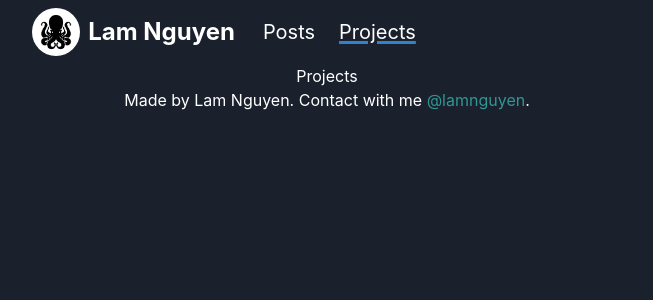
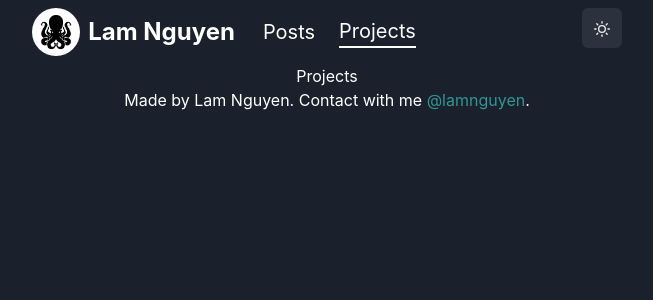
Before and after one commit to DawnGate/mal-blog, a Next.js app: page /projects in a window 1280 px wide. Shown: the top 300 px of the page, without its empty margins (313-966 px from the left). Built offline with nearby package versions, Linux system fonts and the light colour scheme.

Commit message:
update: icon change theme color

```diff
--- a/components/hearder.js
+++ b/components/hearder.js
@@ -7,12 +7,18 @@ import {
   Link,
   Text,
 } from '@chakra-ui/react'
+import { motion } from 'framer-motion'
 import NextLink from 'next/link'
 import { useRouter } from 'next/router'
+import IconChangeColor from './iconChangeColor'
 
 const Logo = () => {
   return (
-    <HStack>
+    <HStack
+      as={motion.div}
+      whileHover={{ scale: 1.1 }}
+      transition="0.1s linear"
+    >
       <Avatar
         size="md"
         name="Lam Nguyen"
@@ -27,16 +33,10 @@ const Logo = () => {
 
 const NavBarItem = ({ title, src, isActive }) => {
   return (
-    <Link as={NextLink} href={src}>
-      <Box
-        padding={2}
-        textTransform="capitalize"
-        {...(isActive && {
-          textDecoration: 'underline solid 3px',
-          textDecorationColor: 'blue.500',
-        })}
-      >
+    <Link as={NextLink} href={src} variant="noUnderline">
+      <Box padding={2} textTransform="capitalize">
         <Text fontSize="xl">{title}</Text>
+        {isActive && <Box transitionDuration={'1s'} borderTop="2px"></Box>}
       </Box>
     </Link>
   )
@@ -45,7 +45,7 @@ const NavBarItem = ({ title, src, isActive }) => {
 const HeaderContent = ({ currentRoute }) => {
   const routes = ['posts', 'projects']
   return (
-    <HStack paddingX={5}>
+    <HStack paddingX={5} flex={'1'}>
       {routes.map((item) => (
         <NavBarItem
           key={item}
@@ -67,6 +67,7 @@ const Header = () => {
           <Logo />
         </Link>
         <HeaderContent currentRoute={router.asPath} />
+        <IconChangeColor />
       </Container>
     </Center>
   )
--- /dev/null
+++ b/components/iconChangeColor.js
@@ -0,0 +1,41 @@
+import { IconButton, useColorMode } from '@chakra-ui/react'
+import { SunIcon, MoonIcon } from '@chakra-ui/icons'
+import { AnimatePresence, motion } from 'framer-motion'
+
+const IconAnimation = ({ children, colorMode }) => {
+  return (
+    <AnimatePresence>
+      <motion.div
+        key={colorMode}
+        initial={{ opacity: 0 }}
+        animate={{ opacity: 1 }}
+        exit={{ opacity: 0 }}
+      >
+        {children}
+      </motion.div>
+    </AnimatePresence>
+  )
+}
+
+const IconChangeColor = () => {
+  const { colorMode, toggleColorMode } = useColorMode()
+  return (
+    <IconButton
+      onClick={toggleColorMode}
+      aria-label="Change color theme"
+      icon={
+        colorMode === 'dark' ? (
+          <IconAnimation colorMode={colorMode}>
+            <SunIcon />
+          </IconAnimation>
+        ) : (
+          <IconAnimation>
+            <MoonIcon colorMode={colorMode} />
+          </IconAnimation>
+        )
+      }
+    />
+  )
+}
+
+export default IconChangeColor
--- a/config/theme.js
+++ b/config/theme.js
@@ -15,7 +15,9 @@ const LinkTheme = {
     noUnderline: {
       _hover: {
         textDecoration: 'none',
-        transform: 'scale(1.05, 1.05)',
+      },
+      _visited: {
+        textDecoration: 'none',
       },
     },
   },
--- a/package.json
+++ b/package.json
@@ -13,6 +13,7 @@
   "author": "kr4k9n",
   "license": "MIT",
   "dependencies": {
+    "@chakra-ui/icons": "2.0.13",
     "@chakra-ui/react": "2.4.2",
     "@emotion/react": "^11",
     "@emotion/styled": "^11",
```
Also changed, not shown: components/bio.js (added, +7 -0 lines), 1 other file (tests, documents, lock files or other folders).
